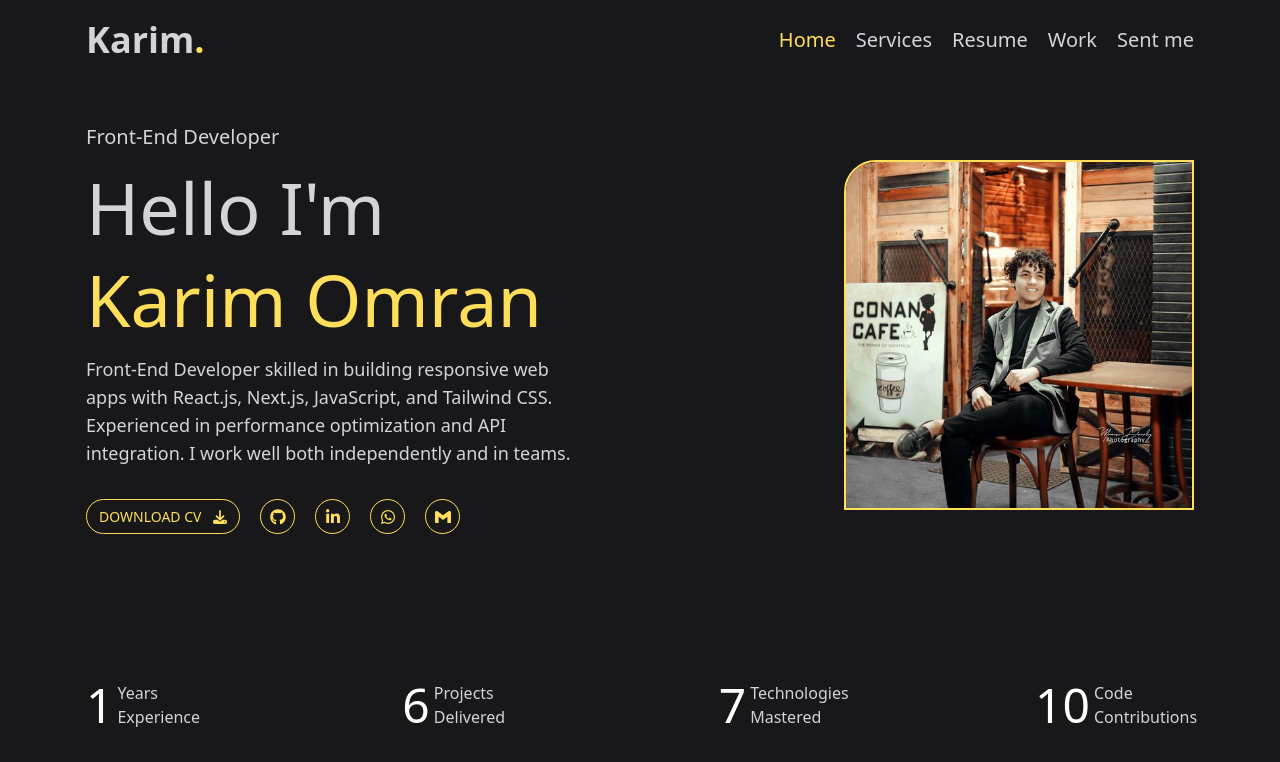
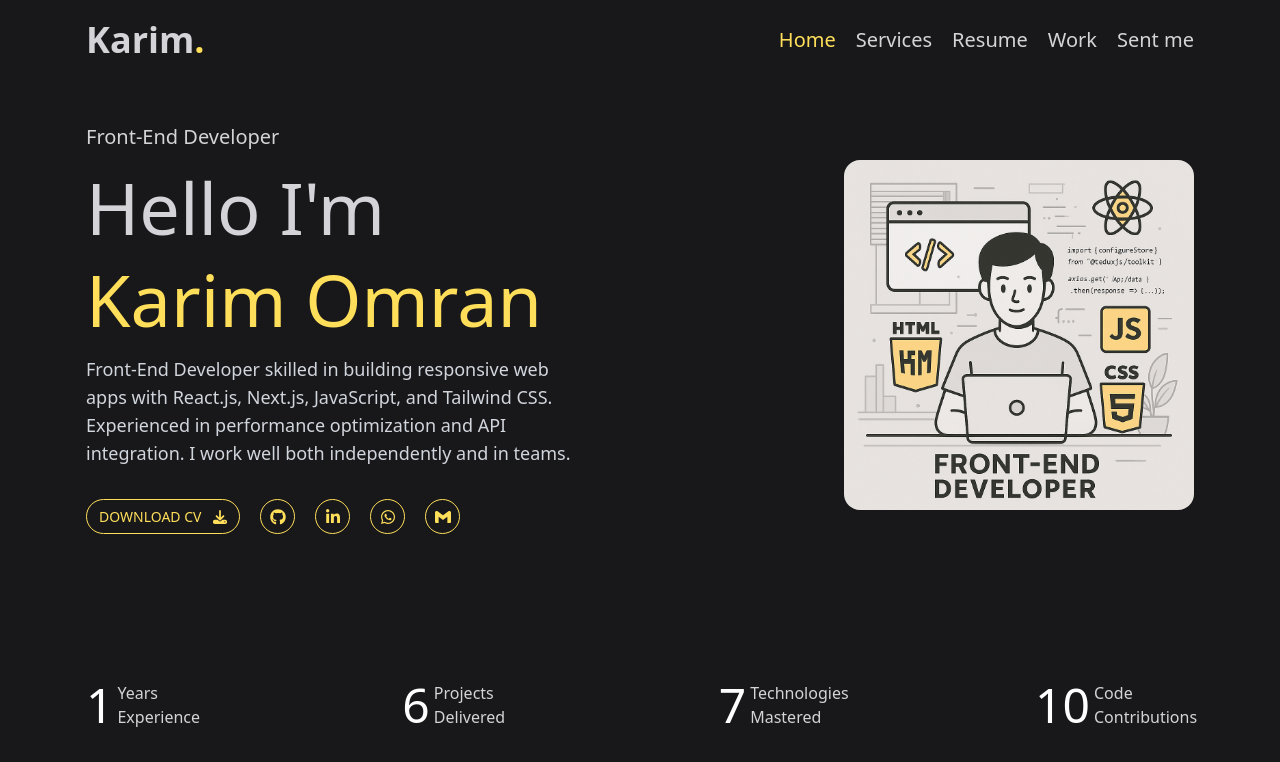
Before and after one commit to eng-KarimOmran/karim-omran, a Next.js app: page / in a window 1280 px wide. Shown: the top 762 px of the page. Built offline with nearby package versions, Linux system fonts and the light colour scheme.

Commit message:
home page

```diff
--- a/app/(home)/Components/MyPhoto.jsx
+++ b/app/(home)/Components/MyPhoto.jsx
@@ -3,10 +3,10 @@
 
 export default function MyPhoto() {
   return (
-    <div className="relative border-2 border-[var(--main-color)] w-[250px] h-[250px] md:h-[300px] md:w-[300px] lg:w-[350px] lg:h-[350px] overflow-hidden rounded-tl-4xl my-3 imgHome">
+    <div className="relative w-[250px] h-[250px] md:h-[300px] md:w-[300px] lg:w-[350px] lg:h-[350px] overflow-hidden my-3 imgHome rounded-2xl hover:scale-105 transition-all duration-500">
       <Image
-        src="/Img/karim.jpg"
-        alt="karim"
+        src="/Img/homePage.png"
+        alt="front end develope"
         fill
         className="object-cover object-center"
         priority
--- a/app/resume/about-me/page.jsx
+++ b/app/resume/about-me/page.jsx
@@ -5,7 +5,7 @@
 export default function AboutMe() {
   const data = {
     id: "0",
-    Name: "Karim Abdelhalim",
+    Name: "Karim Omran",
     Experience: "+1 Year",
     Country: "Egypt",
     State: "Alexandria",
```
Also changed, not shown: public/Img/homePage.png (added), public/Img/karim.jpg (deleted).
